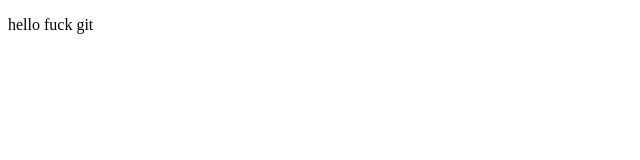
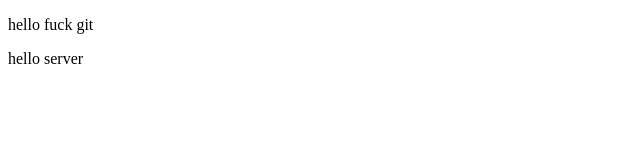
Before and after one commit to hotghort/git_course, a plain HTML site: page index.html in a window 1280 px wide. Shown: the full height of the page, 0-640 px from the left. Drawn offline with Linux system fonts and the light colour scheme.

Commit message:
2 commit server

```diff
--- a/index.html
+++ b/index.html
@@ -8,6 +8,7 @@
 </head>
 <body>
     <p>hello fuck git</p>
+    <p>hello server</p>
     <script src="script.js"></script>
 </body>
 </html>
```
